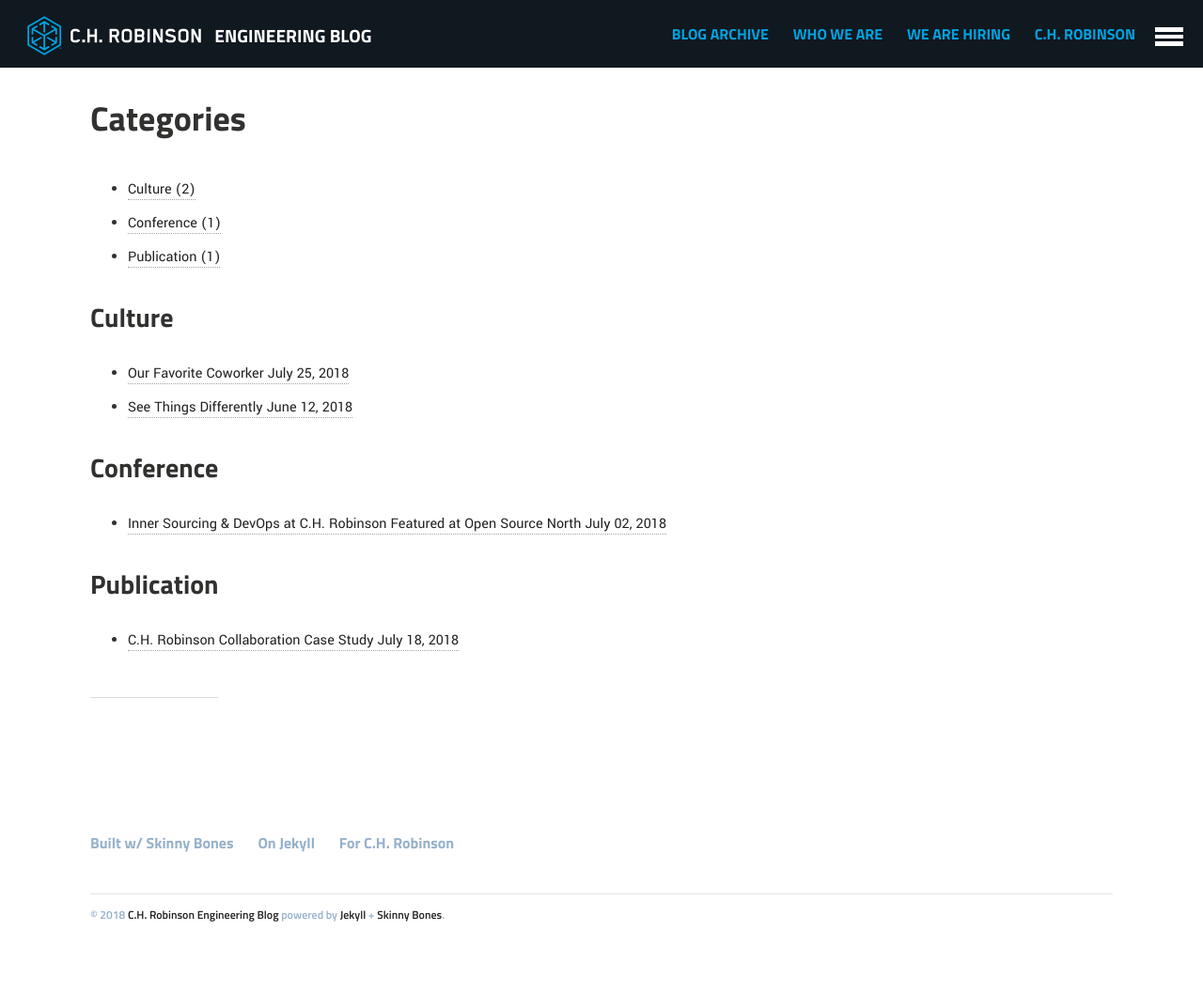
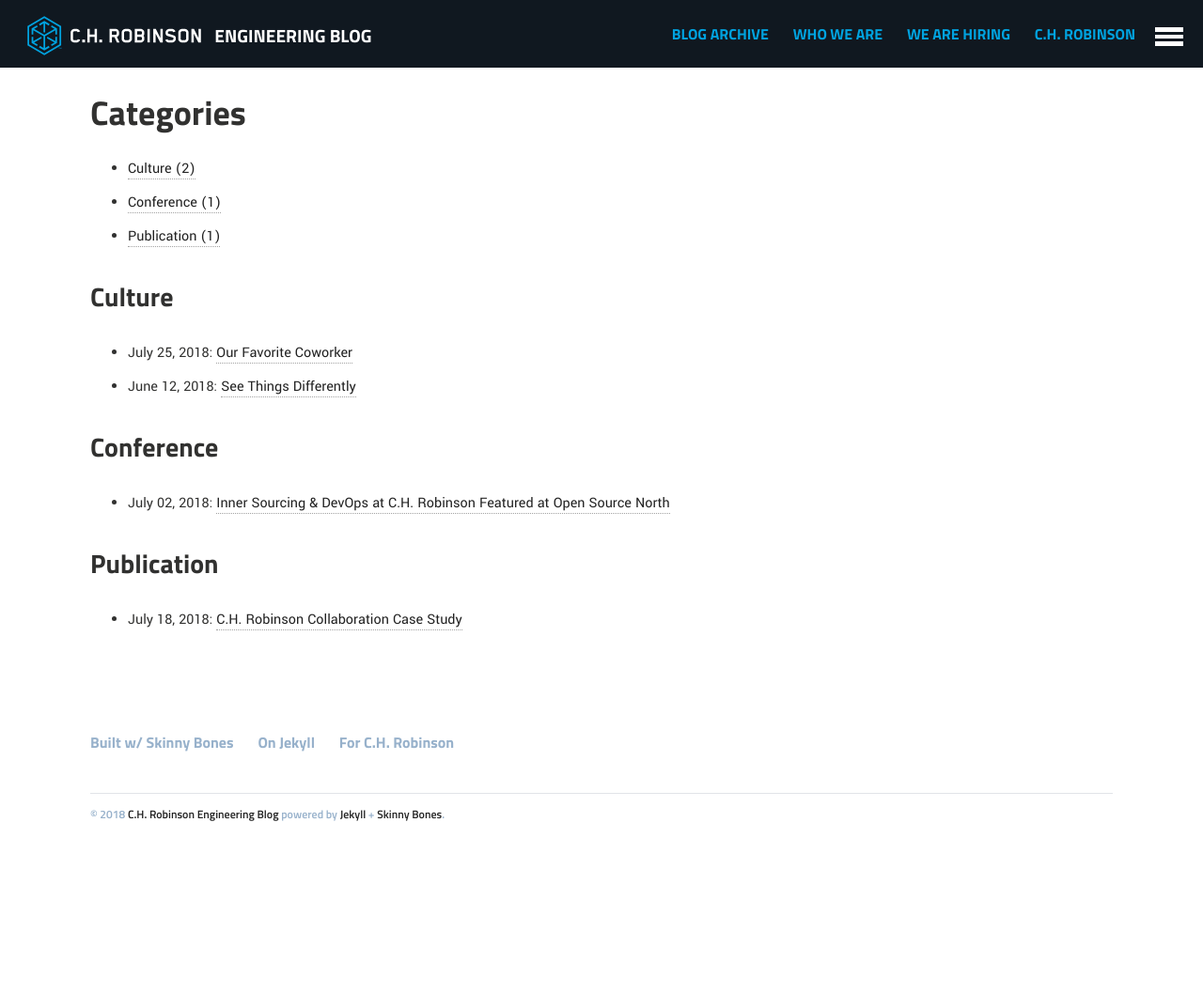
Before and after one commit to ch-robinson/ch-robinson.github.com, a Jekyll site: the page built from categories/index.html, in a window 1280 px wide. Shown: the whole page at 94% size. Built offline with Jekyll 4.4.1, drawn with Linux system fonts in a browser that asks for light colours; after the commit the page ends 950 px from its top, so only the background shows below that.

Commit message:
Add tags page and tags to articles
Refactored categories to treat links and titles the same way as tags.
Fixed pagination layout/styling for when enough posts are written.

```diff
--- a/_config.yml
+++ b/_config.yml
@@ -25,7 +25,7 @@
   - jemoji
   - jekyll-sass-converter
   - jekyll-paginate
-paginate: 5
+paginate: 8
 paginate_path: /blog/page/:num/
 
 
--- a/_includes/breadcrumbs.html
+++ b/_includes/breadcrumbs.html
@@ -6,7 +6,7 @@
     </a> ›
   </span>
   <span itemscope>
-    <a href="{{ site.url }}{{ site.baseurl }}/categories#{{ page.categories | first | downcase }}" itemprop="url">
+    <a href="{{ site.url }}{{ site.baseurl }}/categories#{{ page.categories | first | downcase | replace: ' ','-' }}" itemprop="url">
       <span itemprop="title">{{ page.categories | first | replace: '-',' ' | capitalize }}</span>
     </a>
   </span>
--- a/_layouts/article.html
+++ b/_layouts/article.html
@@ -21,6 +21,7 @@
 				{{ content }}
 				<hr />
 				<footer class="page-footer">
+          {% if page.tags %}{% include tags.html %}{% endif %}
 					{% if page.categories %}{% include page-author-list.html %}{% endif %}
 					{% if page.share != false %}{% include share-this.html %}{% endif %}
 					{% include page-meta.html %}
--- a/_sass/_layout.scss
+++ b/_sass/_layout.scss
@@ -233,7 +233,8 @@
 			// cleaner underlines for links
 			a { text-decoration: none; }
 			p a,
-			li a {
+			li a,
+      .pagination a {
 				border-bottom: 1px dotted lighten($link-color, 50);
 				&:hover {
 					border-bottom-style: solid;
@@ -455,3 +456,20 @@
     margin-right: $gutter;
   }
 }
+
+.clearfix {
+  @include clearfix;
+}
+
+/*
+   Article Tags
+   ========================================================================== */
+
+ul.tags {
+  list-style: none;
+  padding-left: 0;
+
+  li {
+    display: inline-block;
+  }
+}
--- a/categories/index.html
+++ b/categories/index.html
@@ -1,31 +1,32 @@
 ---
-layout: article
+layout: archive
 title: Categories
-share: false
+permalink: /categories
 ---
 
 <ul>
   {% assign categories_list = site.categories %}
   {% if categories_list.first[0] == null %}
     {% for category in categories_list %}
-  <li><a href="#{{ category }}">{{ category | capitalize }} ({{ site.tags[category].size }})</a></li>
+    <li><a href="#{{ category | downcase | replace: ' ','-' }}">{{ category | capitalize }} ({{ site.tags[category].size }})</a></li>
     {% endfor %}
   {% else %}
     {% for category in categories_list %}
-  <li><a href="{{ site.url }}{{ site.baseurl }}/categories#{{ category[0] | downcase }}">{{ category[0] | capitalize }} ({{ category[1].size }})</a></li>
+    <li><a href="#{{ category[0] | downcase | replace: ' ','-' }}">{{ category[0] | capitalize }} ({{ category[1].size }})</a></li>
     {% endfor %}
   {% endif %}
   {% assign categories_list = nil %}
 </ul>
 
 {% for category in site.categories %}
-<h3 id="{{ category[0] }}">{{ category[0] | capitalize }}</h3>
+<h3 id="{{ category[0] | downcase | replace: ' ','-' }}">{{ category[0] | capitalize }}</h3>
 <ul>
   {% assign pages_list = category[1] %}
   {% for post in pages_list %}
     {% if post.title != null %}
       {% if group == null or group == post.group %}
-  <li><a href="{{ site.url }}{{ site.baseurl }}{{ post.url }}">{{ post.title }} <time datetime="{{ post.date | date_to_xmlschema }}" itemprop="datePublished">{{ post.date | date: "%B %d, %Y" }}</time></a></li>
+      <li><time datetime="{{ post.date | date_to_xmlschema }}" itemprop="datePublished">{{ post.date | date: "%B %d, %Y" }}</time>:
+        <a href="{{ site.url }}{{ site.baseurl }}{{ post.url }}">{{ post.title }}</a></li>
       {% endif %}
     {% endif %}
   {% endfor %}
```
Also changed, not shown: _includes/tags.html (added, +8 -0 lines), blog/index.html (+11 -13 lines), tags/index.html (added, +36 -0 lines). Lines whose indentation alone changed are shown as unchanged.
